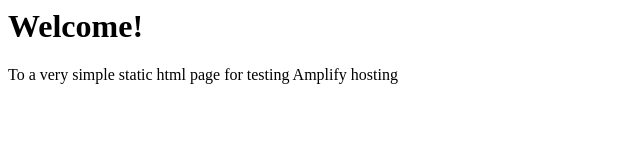
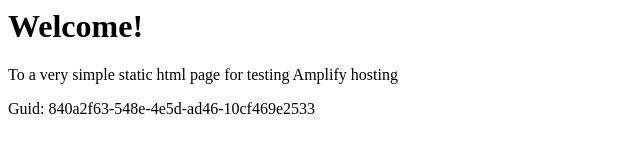
Before and after one commit to aws-aemilia-bom/Github-PR-Commit-Integration-Test-DoNotTouch-GitHubAutoBuildCanaryTest-v1-preprod-ap-south-1, a website: page src/index.html in a window 1280 px wide. Shown: the whole page, without its empty margins (0-640 px from the left). Drawn offline with Linux system fonts and the light colour scheme.

Commit message:
commit from integ tests

```diff
--- a/src/index.html
+++ b/src/index.html
@@ -1,3 +1,5 @@
+
+
 <html lang="en">
 
 <head>
@@ -10,6 +12,6 @@
 <body>
     <h1>Welcome!</h1>
     <p>To a very simple static html page for testing Amplify hosting</p>
-</body>
+    <p>Guid: 840a2f63-548e-4e5d-ad46-10cf469e2533</p></body>
 
 </html>
```
